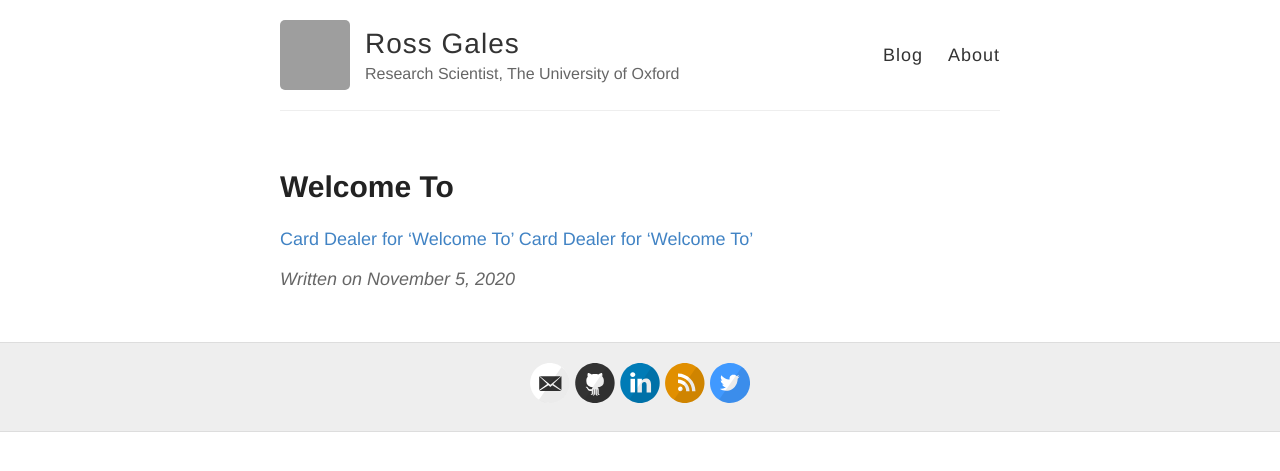
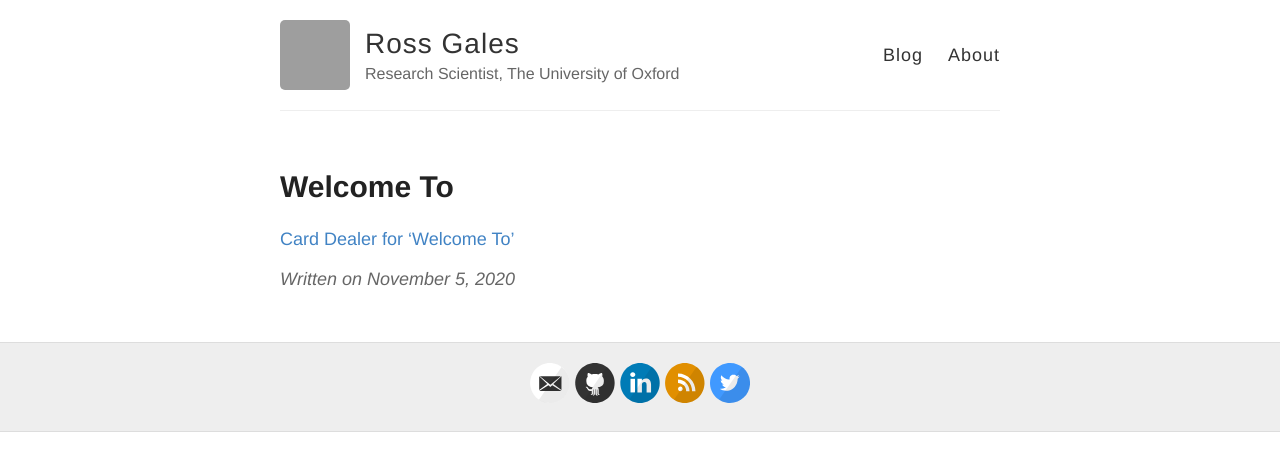
Before and after one commit to rosscg/rosscg.github.io, a Jekyll site: the page built from _posts/2020-11-5-Welcome-To.md, in a window 1280 px wide. Shown: the top 471 px of the page. Built offline with Jekyll 4.4.1, drawn with Linux system fonts in a browser that asks for light colours; comment, search, counter and statistics services are not loaded; grey boxes are pictures that could not be loaded.

Commit message:
WelcomeTo post

```diff
--- a/_posts/2020-11-5-Welcome-To.md
+++ b/_posts/2020-11-5-Welcome-To.md
@@ -3,5 +3,4 @@ layout: post
 title: Welcome To
 ---
 
-[Card Dealer for 'Welcome To']({{ site.baseurl }}/welcometo/WelcomeTo.html)
-<a href="{{ site.baseurl }}/welcometo/WelcomeTo.html" target="_blank">Card Dealer for 'Welcome To'</a>
+[Card Dealer for 'Welcome To']({{ site.baseurl }}/welcometo/WelcomeTo.html){:target="_blank"}
```
